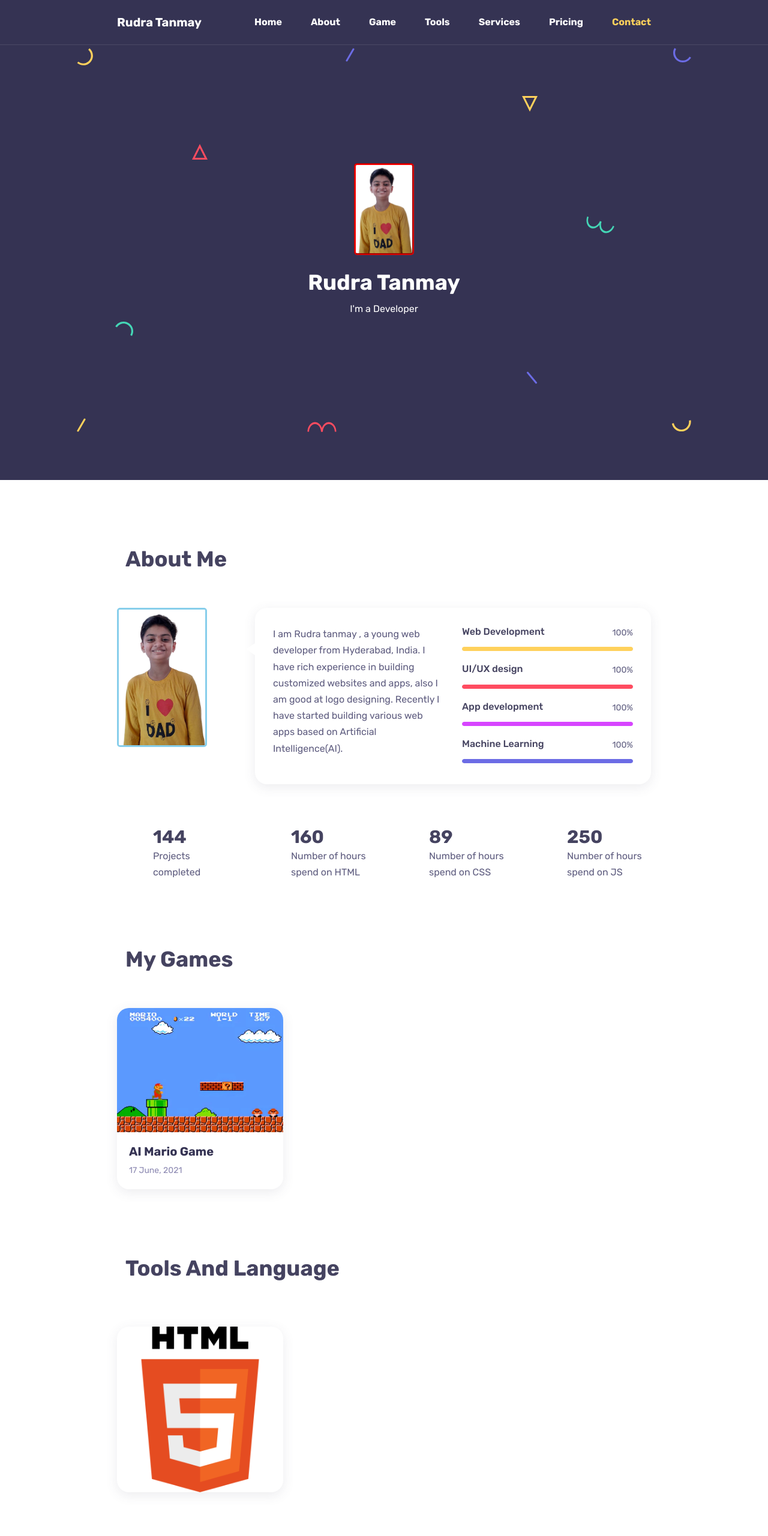
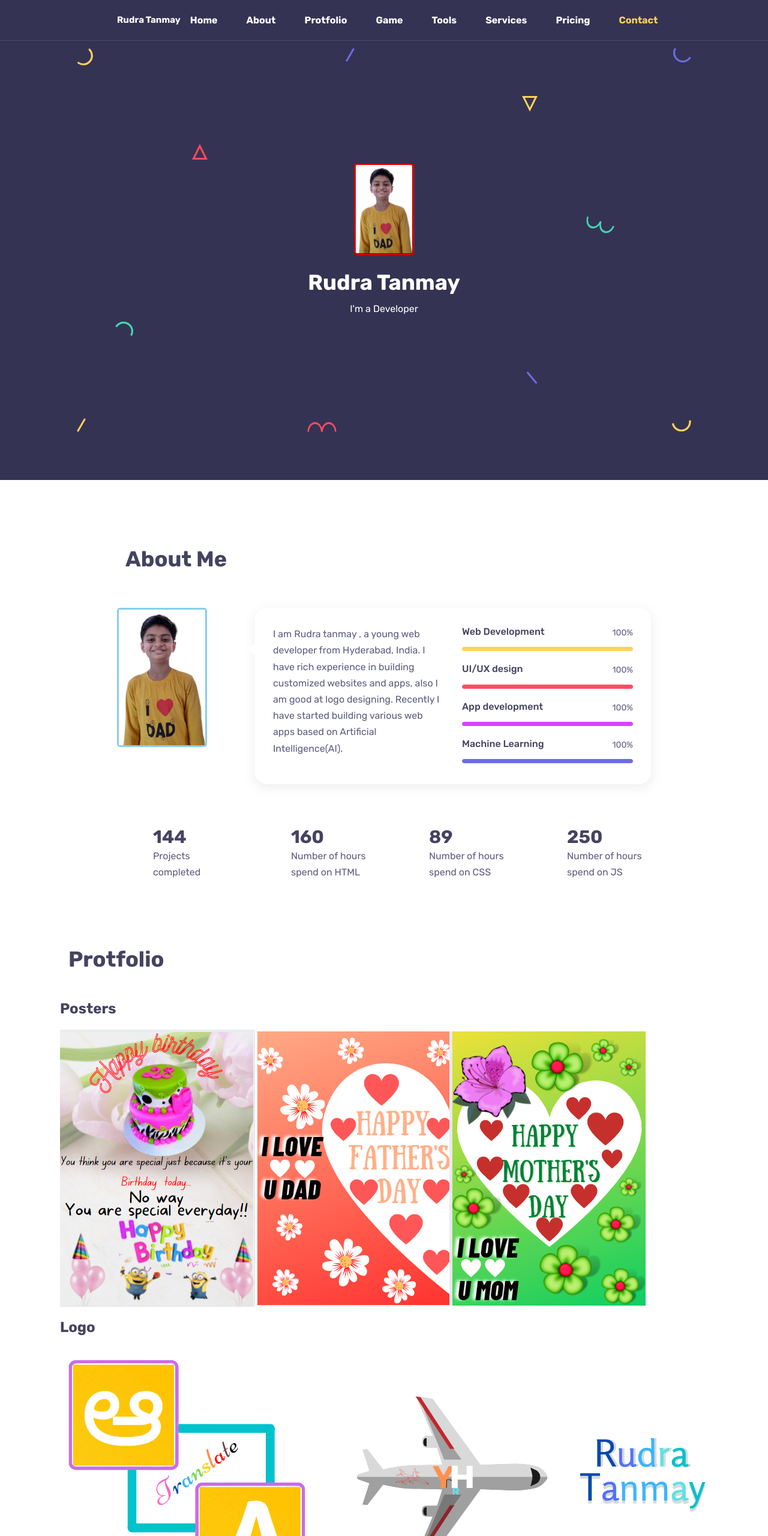
Before and after one commit to Tanmaypeddinti/Rudra-tanmay, a plain HTML site: page index.html in a window 1280 px wide. Shown: the top 2560 px of the page at 60% size. Drawn offline with Linux system fonts and the light colour scheme.

Commit message:
Update index.html

```diff
--- a/index.html
+++ b/index.html
@@ -92,13 +92,14 @@
 
         <nav class="navbar navbar-expand-lg navbar-dark">
 
-            <b class="navbar-brand">Rudra Tanmay</b>
+            <b class="navbar-brand" style="font-size: 15px;">Rudra Tanmay</b>
 
             <button aria-controls="navbarNavDropdown" aria-expanded="false" aria-label="Toggle navigation" class="navbar-toggler" data-target="#navbarNavDropdown" data-toggle="collapse" type="button"><span class="navbar-toggler-icon"></span></button>
             <div class="collapse navbar-collapse" id="navbarNavDropdown">
                 <ul class="navbar-nav ml-auto scrollspy">
                     <li class="nav-item"><a class="nav-link active" href="#home">Home</a></li>
                     <li class="nav-item"><a href="#about" class="nav-link">About</a></li>
+					<li class="nav-item"><a href="#protfolio" class="nav-link">Protfolio</a></li>
                     <li class="nav-item"><a href="#projects" class="nav-link">Game</a></li>
                     <li class="nav-item"><a href="#tools" class="nav-link">Tools</a></li>
                     <li class="nav-item"><a href="#services" class="nav-link">Services</a></li>
@@ -301,6 +302,21 @@
 
 	</section>
 
+	<section id="protfolio">
+		<h2 class="section-title wow fadeInUp" style="visibility: visible; padding-left: 100px;  animation-name: fadeInUp;">Protfolio</h2>
+		<br>
+		<h3 style="padding-left: 100px;">Posters</h3>
+		<img style="padding-left: 100px;" src="poster (1).png">
+		<span><img src="poster (2).png"></span><span><img src="poster (3).png"></span>
+		<br>
+		<h3 style="padding-left: 100px;">Logo</h3>
+		<img style="padding-left: 100px;" src="logo (1).png">
+		<span><img src="logo (2).png"></span><span><img style="height:200px;" src="logo (3).png"></span>
+	</section>
+
+
+
+
   <!-- section projects -->
   <section id="projects">
 
@@ -488,7 +504,7 @@
 	<br><br><br>
 
 	<!-- section contact -->
-	<section id="contact" style="background: #353353;padding: 15px;">
+	<section id="contact" style="background: #a96e29;padding: 15px;">
 
 		<div class="container">
 
@@ -514,7 +530,7 @@
       				<p style="color: white;">Let us be social</p>
 
 
-				      <img src="instagram.png" style="width: 30px;margin: 5px">  <span style="font-size: 15px; color:rgb(130, 184, 255) ;">rudratanmaypeddinti@gmail.com</span>
+				      <img src="instagram.png" style="width: 30px;margin: 5px">  <span style="font-size: 15px; color:rgb(255, 255, 255) ;">rudratanmaypeddinti@gmail.com</span>
 
 
 				</div>
@@ -583,7 +599,6 @@
 
 
 
-
 </body>
 
 
```
